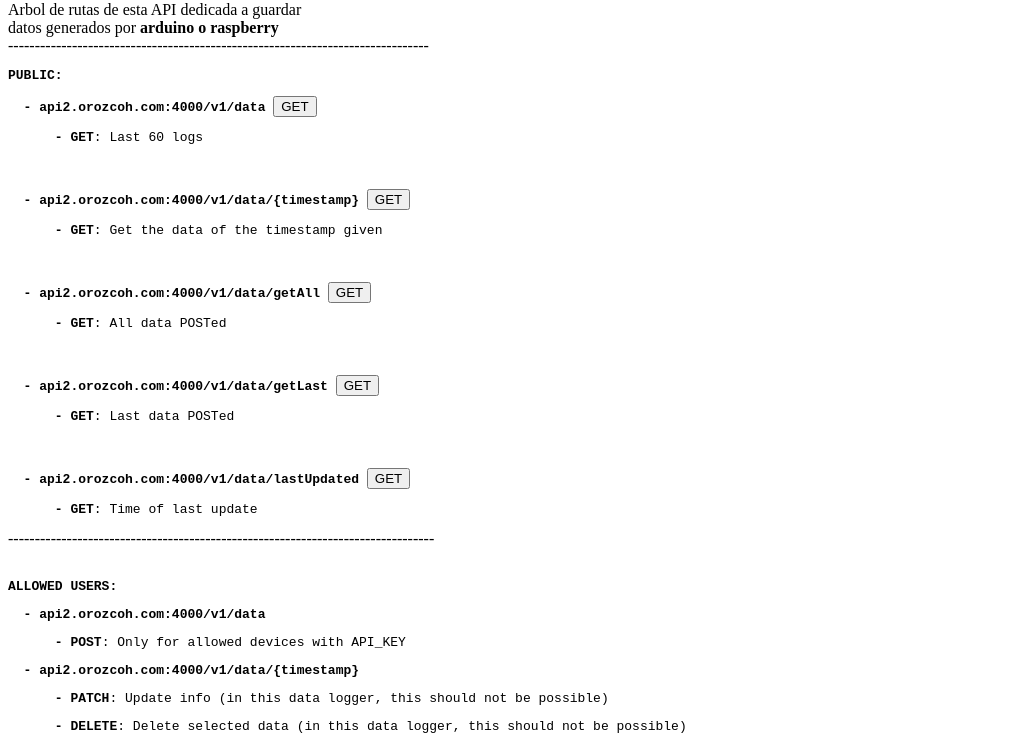
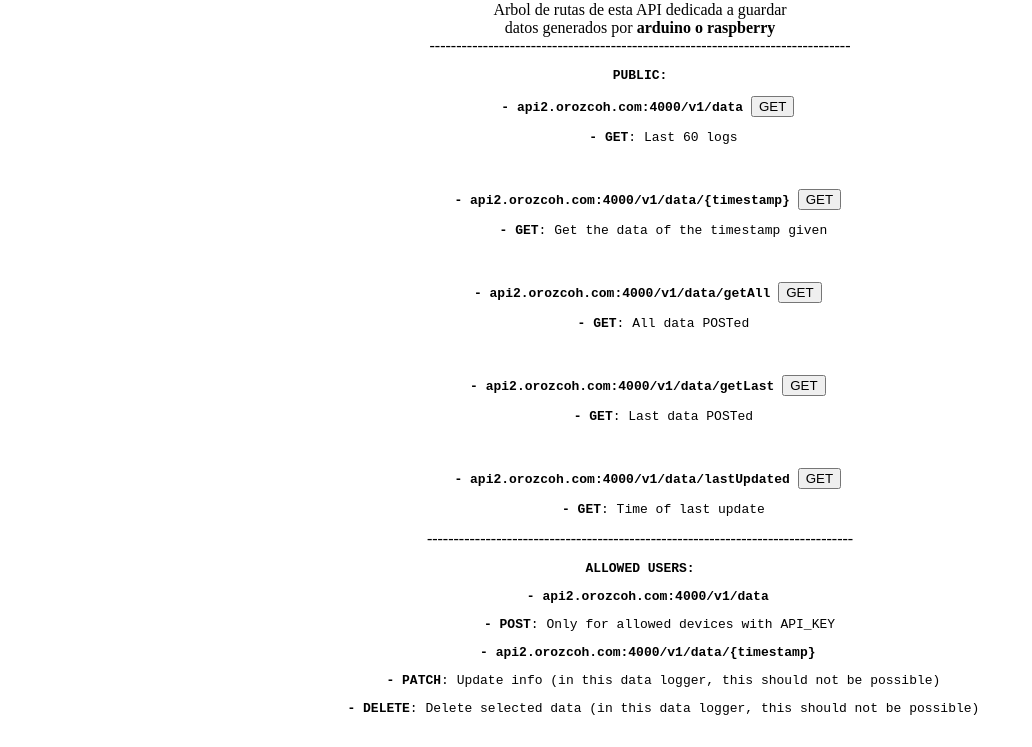
Before and after one commit to orozcoh/dataLogger_API, a website: page api_tree.html in a window 1280 px wide. Shown: the part 79-826 px from the top of the page, without its empty margins (0-1032 px from the left). Drawn offline with Linux system fonts and the light colour scheme.

Commit message:
api_tree html body centered

```diff
--- a/api_tree.html
+++ b/api_tree.html
@@ -16,6 +16,10 @@
 
         .tab4 {
             tab-size: 8;
+        }
+
+        body {
+            text-align: center;
         }
     </style>
 </head>
@@ -38,7 +42,7 @@
     <br><b><pre class="tab1">  - api2.orozcoh.com:4000/v1/data/lastUpdated <a href="http://api2.orozcoh.com:4000/v1/data/lastUpdated"><button>GET</button></a></pre></b>
     <pre class="tab2">      <b>- GET</b>: Time of last update</pre>
     <section>
-        --------------------------------------------------------------------------------<br><br>
+        --------------------------------------------------------------------------------<br>
     </section>
     <b><pre class="tab1">ALLOWED USERS:</pre></b>
     <b><pre class="tab1">  - api2.orozcoh.com:4000/v1/data</pre></b>
```
